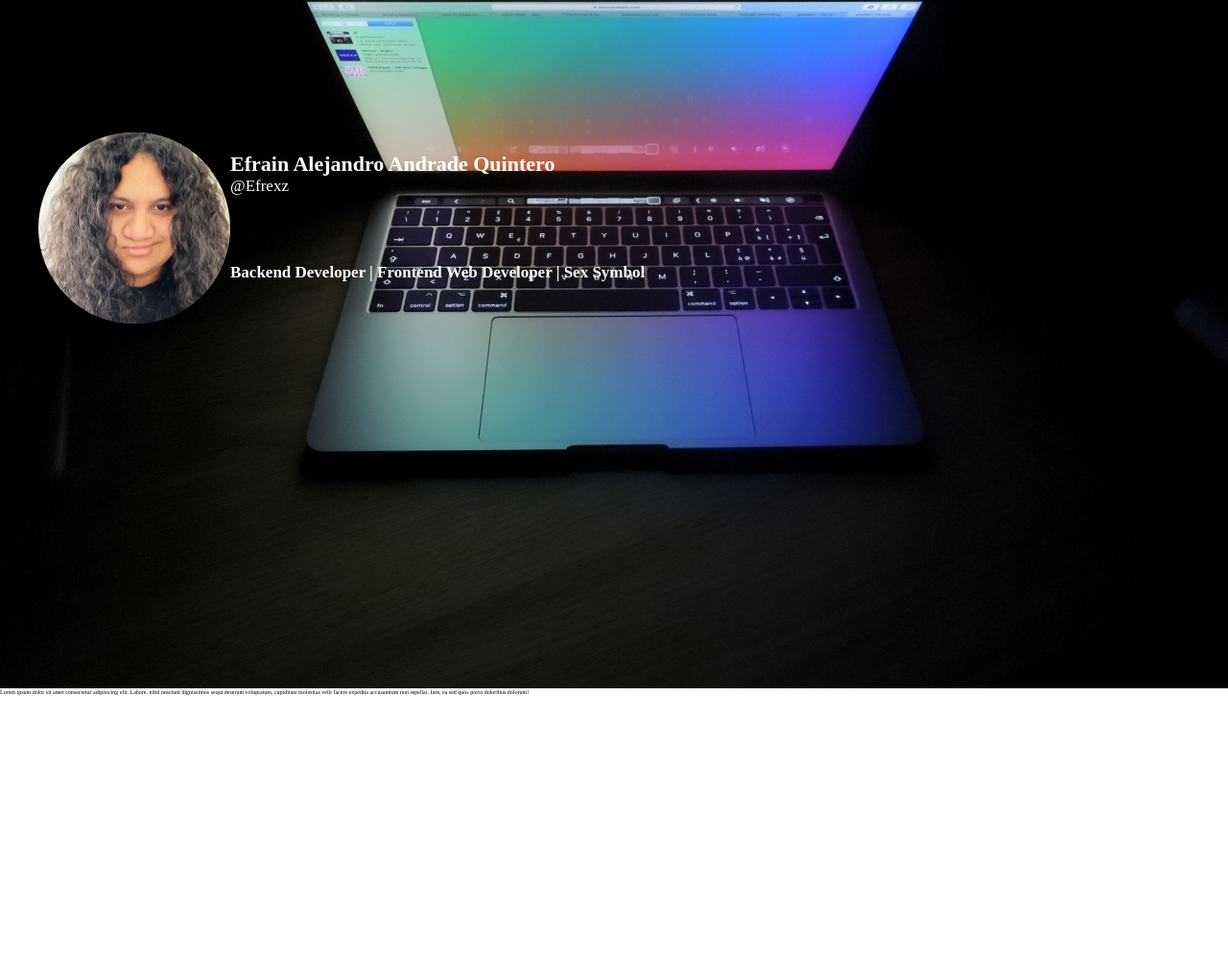
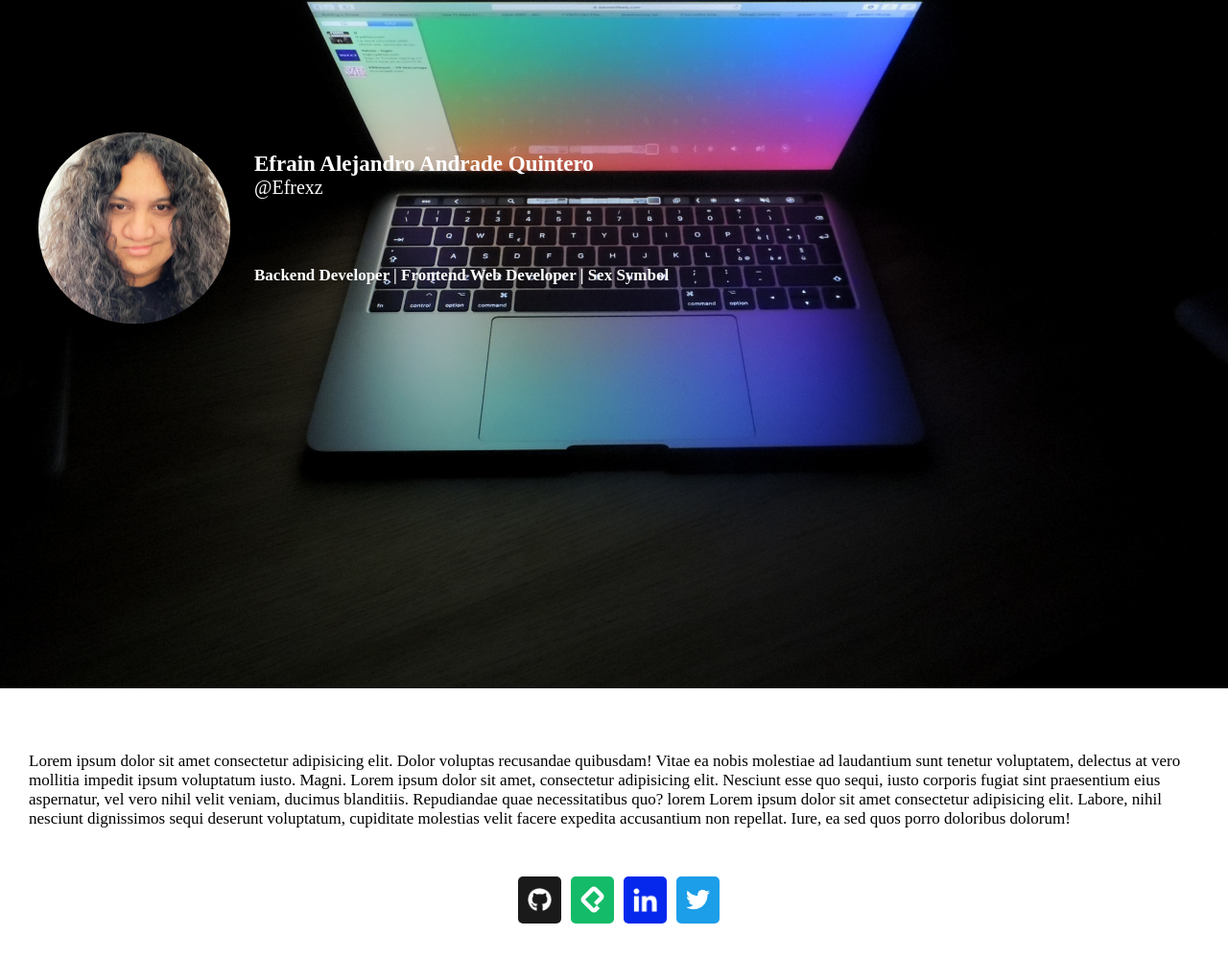
Before and after one commit to Efrexz/Carta-presentacion-basica, a plain HTML site: page index.html in a window 1280 px wide. Shown: the part 314-1314 px from the top of the page at 96% size. Drawn offline with Linux system fonts and the light colour scheme.

Commit message:
Terminan el resumen de la carta

```diff
--- a/index.html
+++ b/index.html
@@ -46,32 +46,34 @@
 
         <div class="description-container">
 
-            <p>Lorem ipsum dolor sit amet consectetur adipisicing elit. Labore, nihil nesciunt dignissimos sequi deserunt voluptatum, cupiditate molestias velit facere expedita accusantium non repellat. Iure, ea sed quos porro doloribus dolorum!</p>
+            <p>Lorem ipsum dolor sit amet consectetur adipisicing elit. Dolor voluptas recusandae quibusdam! Vitae ea nobis molestiae ad laudantium sunt tenetur voluptatem, delectus at vero mollitia impedit ipsum voluptatum iusto. Magni.
+                Lorem ipsum dolor sit amet, consectetur adipisicing elit. Nesciunt esse quo sequi, iusto corporis fugiat sint praesentium eius aspernatur, vel vero nihil velit veniam, ducimus blanditiis. Repudiandae quae necessitatibus quo?
+                lorem Lorem ipsum dolor sit amet consectetur adipisicing elit. Labore, nihil nesciunt dignissimos sequi deserunt voluptatum, cupiditate molestias velit facere expedita accusantium non repellat. Iure, ea sed quos porro doloribus dolorum!</p>
 
             <div>
 
                 <ul class="icons-container">
 
-                    <li class="icon-container">
-                        <a href="#" id="github">
+                    <li class="icon-container" id="github">
+                        <a href="#" >
                             <img src="/imagenes/github.jpg" alt="github">
                         </a>
                     </li>
 
-                    <li class="icon-container">
-                        <a href="#" id="platzi">
+                    <li class="icon-container" id="platzi">
+                        <a href="#">
                             <img src="/imagenes/platzi.png" alt="platzi">
                         </a>
                     </li>
 
-                    <li class="icon-container">
-                        <a href="#" id="linkedin">
+                    <li class="icon-container" id="linkedin">
+                        <a href="#" >
                             <img src="/imagenes/linkedin.png" alt="linkedin">
                         </a>
                     </li>
 
-                    <li class="icon-container">
-                        <a href="#" id="twitter">
+                    <li class="icon-container" id="twitter">
+                        <a href="#" >
                             <img src="/imagenes/twitter.png" alt="twitter">
                         </a>
                     </li>
--- a/style.css
+++ b/style.css
@@ -47,9 +47,10 @@ img{
 
 .info-Container-Total .info-container .info-text-container{
     color: white;
+    margin-left: 2.5rem;
 }
 .info-Container-Total .info-container .info-text-container h2{
-    font-size: 2.2rem;
+    font-size: 2.3rem;
     margin-top: 2rem;
 }
 
@@ -61,5 +62,50 @@ img{
 .info-Container-Total .info-container .info-text-container span{
     display: inline-block;
     margin-bottom: 7rem;
+    font-size: 2rem;
+}
+
+/* Css del Resumen y redes sociales*/
+
+.description-container{
+    padding: 3rem;
+    width: 100%;
+}
+
+.description-container p{
     font-size: 1.7rem;
+    margin-top: 3.5rem;
+    margin-bottom: 5rem;
 }
+
+.description-container .icons-container {
+    display: flex;
+    justify-content: center;
+}
+
+.description-container .icons-container .icon-container{
+    display: flex;
+    justify-content: center;
+    align-items: center;
+    padding: 1rem;
+    width: 4.5rem;
+    background: red;
+    margin-left: 1rem;
+    border-radius: 0.5rem;
+}
+
+.description-container .icons-container #platzi{
+    background: rgb(20, 187, 104);
+}
+
+.description-container .icons-container #github{
+    background: rgb(27, 26, 26);
+}
+
+.description-container .icons-container #linkedin {
+    background: rgb(6, 40, 236);
+}
+
+.description-container .icons-container #twitter{
+    background: rgb(28, 158, 233);
+}
```
